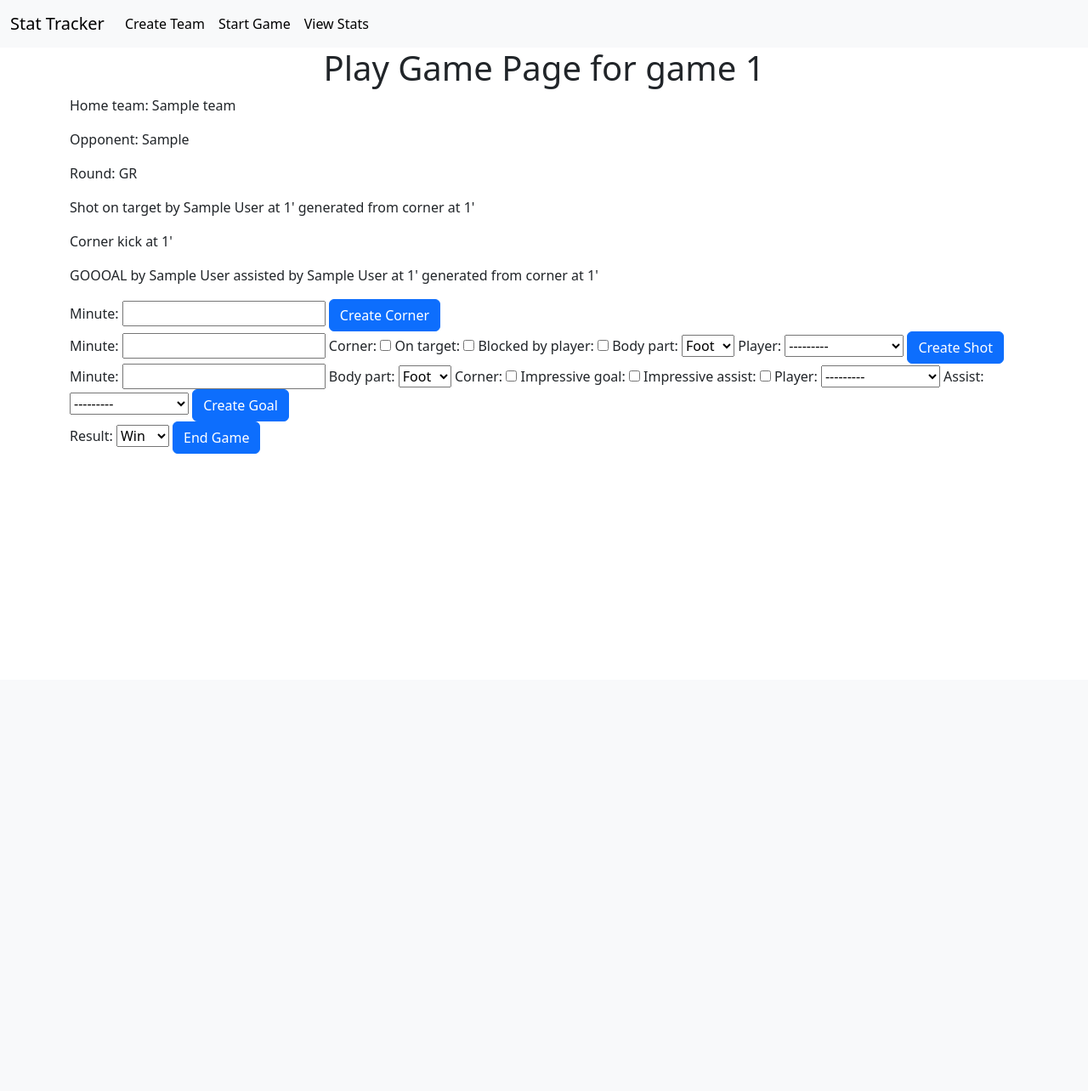
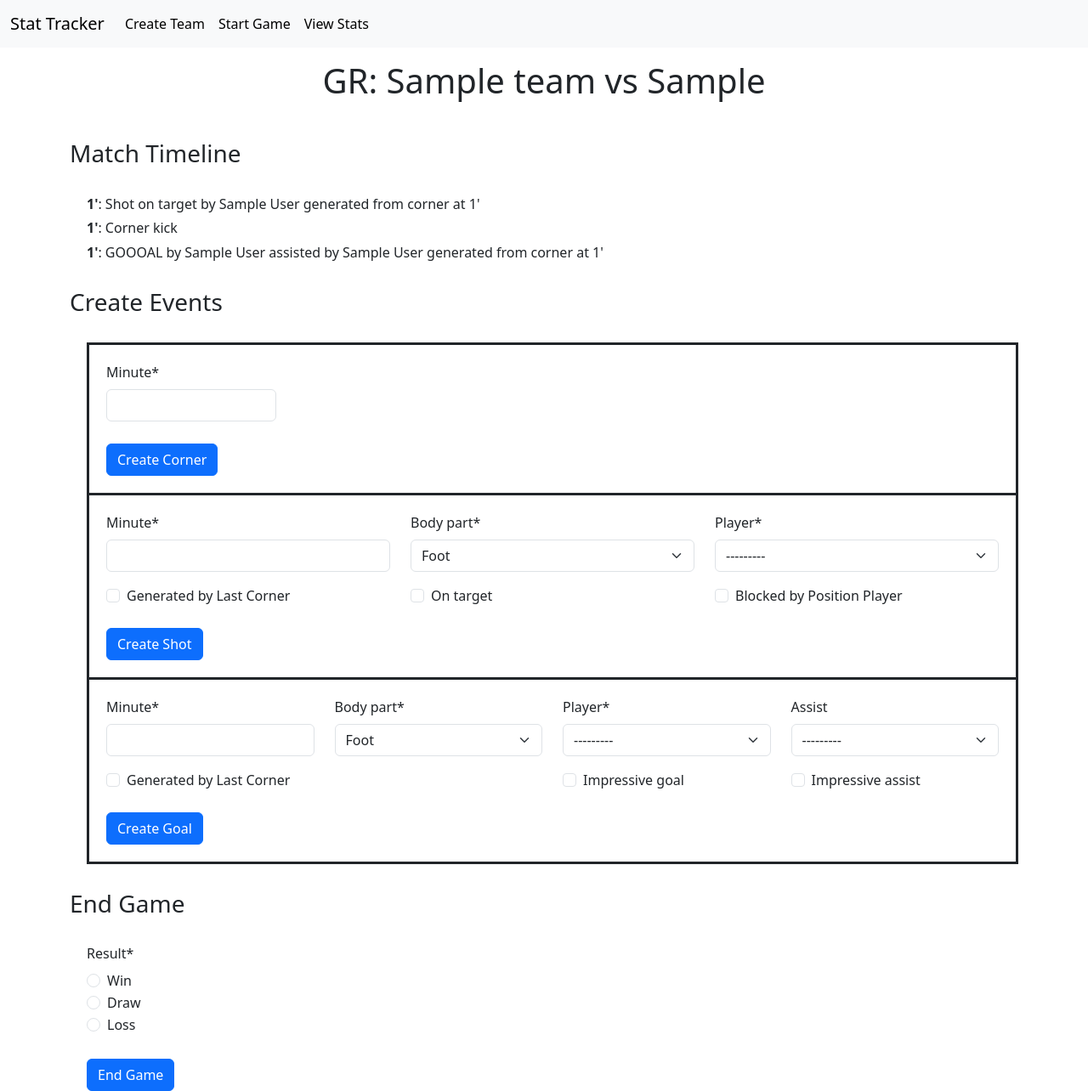
Before and after one commit to ArthurXu17/Fifa-Stat-Tracker, a Django app: page /tracker/play_game/1 in a window 1280 px wide. Shown: the whole page at 85% size. Before the commit the page ends 534 px from the top, so only its background shows below. Run offline with Django 4.2, Linux system fonts and the light colour scheme; tables that the repository leaves empty hold one stand-in row (values such as "Sample post"); some libraries are stand-ins or nearby versions.

Commit message:
Beautify Play Game Page
    Modify settings.py to include django-crispy forms to allow for
    fancy forms on the page.

    Rework the match timeline so that event information doesn't include
    the time of occurence and the minute is fetched individually.

    Rename labels for some of the shot/goal options to be more
    descriptive.

```diff
--- a/fifa_stat_tracker/tracker/forms/create_goal_form.py
+++ b/fifa_stat_tracker/tracker/forms/create_goal_form.py
@@ -1,5 +1,7 @@
 from django import forms
 from tracker.models.player import Player
+from crispy_forms.helper import FormHelper
+from crispy_forms.layout import Layout, Row, Column
 
 
 class CreateGoalForm(forms.Form):
@@ -8,10 +10,24 @@ class CreateGoalForm(forms.Form):
         super().__init__(*args, **kwargs)
         self.fields['player'].queryset = Player.objects.filter(team=team)
         self.fields['assist'].queryset = Player.objects.filter(team=team)
-
+        self.helper = FormHelper()
+        self.helper.layout = Layout(
+            Row(
+                Column('minute', css_class='col-3'),
+                Column('body_part', css_class='col-3'),
+                Column('player', css_class='col-3'),
+                Column('assist', css_class='col-3')
+            ),
+            Row(
+                Column('corner', css_class='col-3'),
+                Column(css_class='col-3'),
+                Column('impressive_goal', css_class='col-3'),
+                Column('impressive_assist', css_class='col-3')
+            )
+        )
     minute = forms.IntegerField()
     body_part = forms.ChoiceField(choices=[('Foot', 'Foot'), ('Head', 'Head')])
-    corner = forms.BooleanField(required=False)
+    corner = forms.BooleanField(required=False, label='Generated by Last Corner')
     impressive_goal = forms.BooleanField(required=False)
     impressive_assist = forms.BooleanField(required=False)
     player = forms.ModelChoiceField(queryset=Player.objects.all())
--- a/fifa_stat_tracker/tracker/forms/create_shot_form.py
+++ b/fifa_stat_tracker/tracker/forms/create_shot_form.py
@@ -1,5 +1,7 @@
 from django import forms
 from tracker.models.player import Player
+from crispy_forms.helper import FormHelper
+from crispy_forms.layout import Layout, Row, Column, Div
 
 
 class CreateShotForm(forms.Form):
@@ -7,10 +9,23 @@ class CreateShotForm(forms.Form):
     def __init__(self, team, *args, **kwargs):
         super().__init__(*args, **kwargs)
         self.fields['player'].queryset = Player.objects.filter(team=team)
+        self.helper = FormHelper()
+        self.helper.layout = Layout(
+            Row(
+                Column('minute', css_class='col-4'),
+                Column('body_part', css_class='col-4'),
+                Column('player', css_class='col-4')
+            ),
+            Row(
+                Column('corner', css_class='col-4'),
+                Column('on_target', css_class='col-4'),
+                Column('blocked_by_player', css_class='col-4'),
+            )
+        )
 
     minute = forms.IntegerField()
-    corner = forms.BooleanField(required=False)
+    corner = forms.BooleanField(required=False, label='Generated by Last Corner')
     on_target = forms.BooleanField(required=False)
-    blocked_by_player = forms.BooleanField(required=False)
+    blocked_by_player = forms.BooleanField(required=False, label='Blocked by Position Player')
     body_part = forms.ChoiceField(choices=[('Foot', 'Foot'), ('Head', 'Head')])
     player = forms.ModelChoiceField(queryset=Player.objects.all())
--- a/fifa_stat_tracker/tracker/forms/match_result_form.py
+++ b/fifa_stat_tracker/tracker/forms/match_result_form.py
@@ -4,4 +4,5 @@ class MatchResultForm(forms.Form):
     result = forms.ChoiceField(choices=[
         ('W', 'Win'),
         ('D', 'Draw'),
-        ('L', 'Loss')])
+        ('L', 'Loss')],
+        widget=forms.RadioSelect())
--- a/fifa_stat_tracker/tracker/models/corner.py
+++ b/fifa_stat_tracker/tracker/models/corner.py
@@ -6,4 +6,4 @@ class Corner(models.Model):
     minute = models.IntegerField()
 
     def display_information(self):
-        return f"Corner kick at {self.minute}'"
+        return f"Corner kick"
--- a/fifa_stat_tracker/tracker/models/goal.py
+++ b/fifa_stat_tracker/tracker/models/goal.py
@@ -21,7 +21,7 @@ class Goal(AbstractShot):
             goal = f"{header_prefix} {goal} {assist} by {self.assist.first_name} {self.assist.last_name}"
         else:
             goal = f"Unassisted {header_prefix} {goal}"
-        return f"{goal} at {self.minute}' {corner_suffix}"
+        return f"{goal} {corner_suffix}"
 
     class Meta:
         default_related_name = 'goals'
--- a/fifa_stat_tracker/tracker/models/match.py
+++ b/fifa_stat_tracker/tracker/models/match.py
@@ -16,6 +16,9 @@ class Match(models.Model):
         ('L', 'Loss'),
         ('IP', 'In Progress')], default='IP')
     home_team = models.ForeignKey(Team, on_delete=models.CASCADE, related_name='matches')
+
+    def __str__(self) -> str:
+        return f"{self.round}: {self.home_team.name} vs {self.opponent}"
 
     def get_events_sorted(self):
         shots = list(self.shots.all())
--- a/fifa_stat_tracker/tracker/models/shot.py
+++ b/fifa_stat_tracker/tracker/models/shot.py
@@ -9,7 +9,7 @@ class Shot(AbstractShot):
         on_target = "on target" if self.on_target else "off target"
         corner_suffix = f"generated from corner at {self.corner.minute}'" if self.corner is not None else ""
         blocked = "Blocked" if self.blocked_by_player else ""
-        return f"{blocked} {verb} {on_target} by {self.player.first_name} {self.player.last_name} at {self.minute}' {corner_suffix}"
+        return f"{blocked} {verb} {on_target} by {self.player.first_name} {self.player.last_name} {corner_suffix}"
 
     class Meta:
         default_related_name = 'shots'
--- a/fifa_stat_tracker/tracker/static/tracker/style.css
+++ b/fifa_stat_tracker/tracker/static/tracker/style.css
@@ -1,7 +1,3 @@
-h1 {
-    text-align: center;
-}
-
 .layout-center {
     text-align: center;
 }
@@ -22,10 +18,12 @@ h1 {
     margin: auto;
 }
 
-.single_field_form_header {
+body h1 {
+    margin-top: 15px;
     margin-bottom: 15px;
     margin-left: auto;
     margin-right: auto;
+    text-align: center;
 }
 
 .single_field_form_button {
@@ -59,3 +57,41 @@ table.team-stats-table TBODY tr td.invisible_row {
     width: 130px;
     border: None
 }
+
+.minute {
+    font-weight: bold;
+}
+
+.event {
+    margin-top: 0.3rem;
+    margin-bottom: 0.3rem;
+}
+
+.play_game_section_header {
+    margin-top: 30px;
+    margin-bottom: 30px;
+}
+
+.play_game_container {
+    padding-left: 20px;
+}
+
+.form_container {
+    border-left: solid;
+    border-right: solid;
+    border-top: solid;
+    padding: 20px;
+    width: auto;
+}
+
+.bottom_form_container {
+    border-bottom: solid;
+}
+
+.corner_form_container {
+    width: 200px;
+}
+
+.play_game_button {
+    margin-top: 10px;
+}
--- a/fifa_stat_tracker/tracker/templates/tracker/initialize_team.html
+++ b/fifa_stat_tracker/tracker/templates/tracker/initialize_team.html
@@ -4,7 +4,7 @@
   Make Team
 {% endblock %}
 {% block header%}
-    <h1 class="single_field_form_header">Make Team Page</h1>
+    Make Team Page
 {% endblock %}
 {% block content %}
 <div class="dropdown-group">
--- a/fifa_stat_tracker/tracker/templates/tracker/play_game.html
+++ b/fifa_stat_tracker/tracker/templates/tracker/play_game.html
@@ -1,36 +1,50 @@
 {% extends 'tracker/base.html'%}
-
+{% load crispy_forms_tags %}
 {% block title %}
   Play Game
 {% endblock %}
 {% block header %}
-    Play Game Page for game {{ match.id }}
+    {{ match }}
 {% endblock %}
 {% block content %}
-    <p> Home team: {{ match.home_team }}</p>
-    <p> Opponent: {{ match.opponent }}</p>
-    <p> Round: {{ match.round }} </p>
+    <h3 class="play_game_section_header"> Match Timeline </h3>
+    <div class="play_game_container">
       {% for event in events %}
-      <p> {{ event }} </p>
+        <p class="event"> <span class="minute"> {{ event.minute }}'</span>: {{ event.display_information }} </p>
       {% endfor %}
+    </div>
+    <h3 class="play_game_section_header"> Create Events </h3>
+    <div class="play_game_container">
+      <div class="form_container top_form_container">
+        <div class="corner_form_container">
           <form action="" method="post">
             {% csrf_token %}
-        {{ create_corner_form.as_table }}
-        <button type="submit" name="create_corner" class="btn btn-primary">Create Corner</button>
+            {% crispy create_corner_form %}
+            <button type="submit" name="create_corner" class="btn btn-primary play_game_button">Create Corner</button>
           </form>
+        </div>
+      </div>
+      <div class="form_container">
         <form action="" method="post">
           {% csrf_token %}
-        {{ create_shot_form.as_table }}
-        <button type="submit" name="create_shot" class="btn btn-primary">Create Shot</button>
+          {% crispy create_shot_form %}
+          <button type="submit" name="create_shot" class="btn btn-primary play_game_button">Create Shot</button>
         </form>
+      </div>
+      <div class="form_container bottom_form_container">
         <form action="" method="post">
           {% csrf_token %}
-        {{ create_goal_form.as_table }}
-        <button type="submit" name="create_goal" class="btn btn-primary">Create Goal</button>
+          {% crispy create_goal_form %}
+          <button type="submit" name="create_goal" class="btn btn-primary play_game_button">Create Goal</button>
         </form>
+      </div>
+    </div>
+    <h3 class="play_game_section_header"> End Game </h3>
+    <div class="play_game_container">
       <form action="" method="post">
         {% csrf_token %}
-        {{ match_result_form.as_table }}
-        <button type="submit" name="end_game" class="btn btn-primary">End Game</button>
+        {% crispy match_result_form %}
+        <button type="submit" name="end_game" class="btn btn-primary play_game_button">End Game</button>
       </form>
+    </div>
 {% endblock %}
--- a/fifa_stat_tracker/tracker/templates/tracker/start_game.html
+++ b/fifa_stat_tracker/tracker/templates/tracker/start_game.html
@@ -4,7 +4,7 @@
   Start Game
 {% endblock %}
 {% block header%}
-  <h1 class="single_field_form_header">Start Game Page</h1>
+  Start Game Page
 {% endblock %}
 {% block content %}
 <div class="dropdown-group">
--- a/fifa_stat_tracker/tracker/views/play_game_view.py
+++ b/fifa_stat_tracker/tracker/views/play_game_view.py
@@ -45,7 +45,7 @@ def play_game_view(request, match_id):
     else:
         context = {
             'match': match,
-            'events': [event.display_information() for event in match.get_events_sorted()],
+            'events': [event for event in match.get_events_sorted()],
             'create_corner_form': create_corner_form,
             'create_shot_form': create_shot_form,
             'create_goal_form': create_goal_form,
```
Also changed, not shown: fifa_stat_tracker/fifa_stat_tracker/settings.py (+7 -1 lines). Lines whose indentation alone changed are shown as unchanged.
